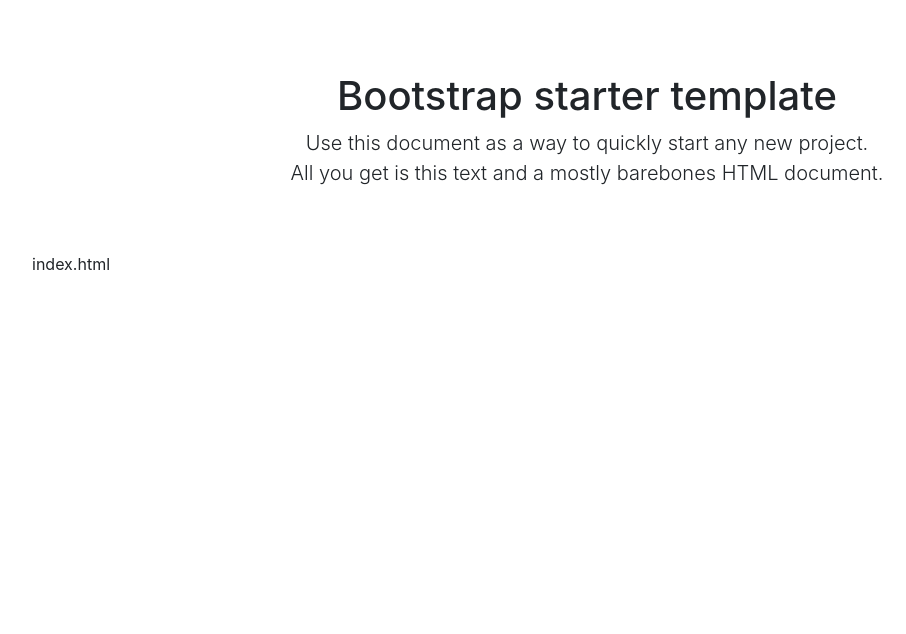
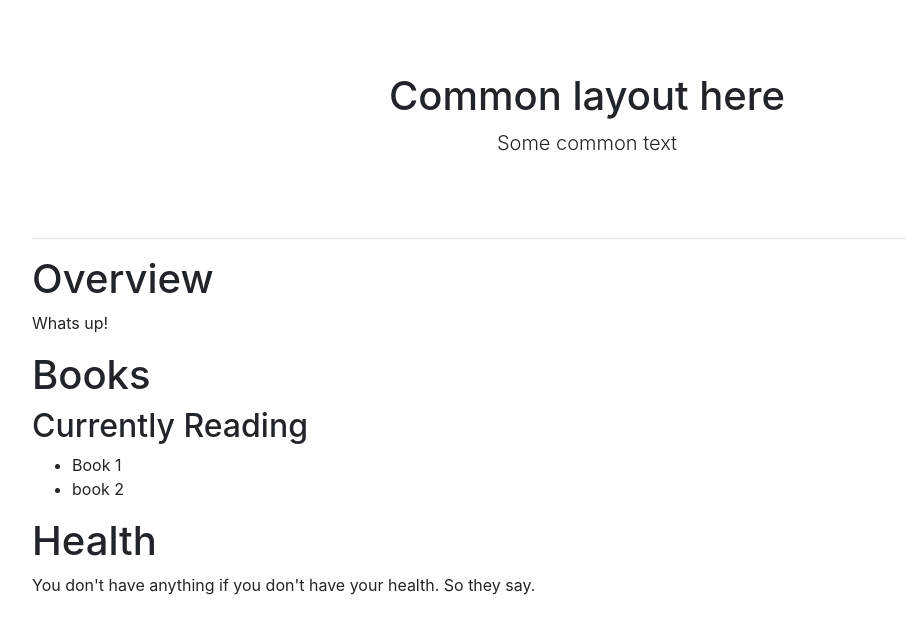
Before and after one commit to hmm01i/mysite, a Flask app: page / in a window 1280 px wide. Shown: the part 56-690 px from the top of the page, without its empty margins (53-959 px from the left). Run offline with Flask 2, Linux system fonts and the light colour scheme; parts of the project's set-up code (start-up, migrations or seed data) failed here and were passed over; some libraries are stand-ins or nearby versions.

Commit message:
add db model for books. revise index to fit with goal of site

```diff
--- a/mysite/templates/index.html
+++ b/mysite/templates/index.html
@@ -1,4 +1,18 @@
 {% extends "layout.html" %}
 {% block content %}
-<p>index.html
+
+<div>
+  <h1>Overview</h1>
+  <p>Whats up!</p>
+
+  <h1>Books</h2>
+  <h2>Currently Reading</h2>
+  <ul>
+    <li>Book 1</li>
+    <li>book 2</li>
+  </ul>
+
+  <h1>Health</h1>
+  <p>You don't have anything if you don't have your health. So they say.</p>
+</div>
 {% endblock %}
--- a/mysite/templates/layout.html
+++ b/mysite/templates/layout.html
@@ -54,9 +54,10 @@
     <main role="main" class="container">
 
       <div class="starter-template">
-        <h1>Bootstrap starter template</h1>
-        <p class="lead">Use this document as a way to quickly start any new project.<br> All you get is this text and a mostly barebones HTML document.</p>
+        <h1>Common layout here</h1>
+        <p class="lead">Some common text</p>
       </div>
+      <hr>
     {% block content %}{% endblock %}
     </main><!-- /.container -->
 
```
Also changed, not shown: mysite/models.py (+8 -0 lines).
